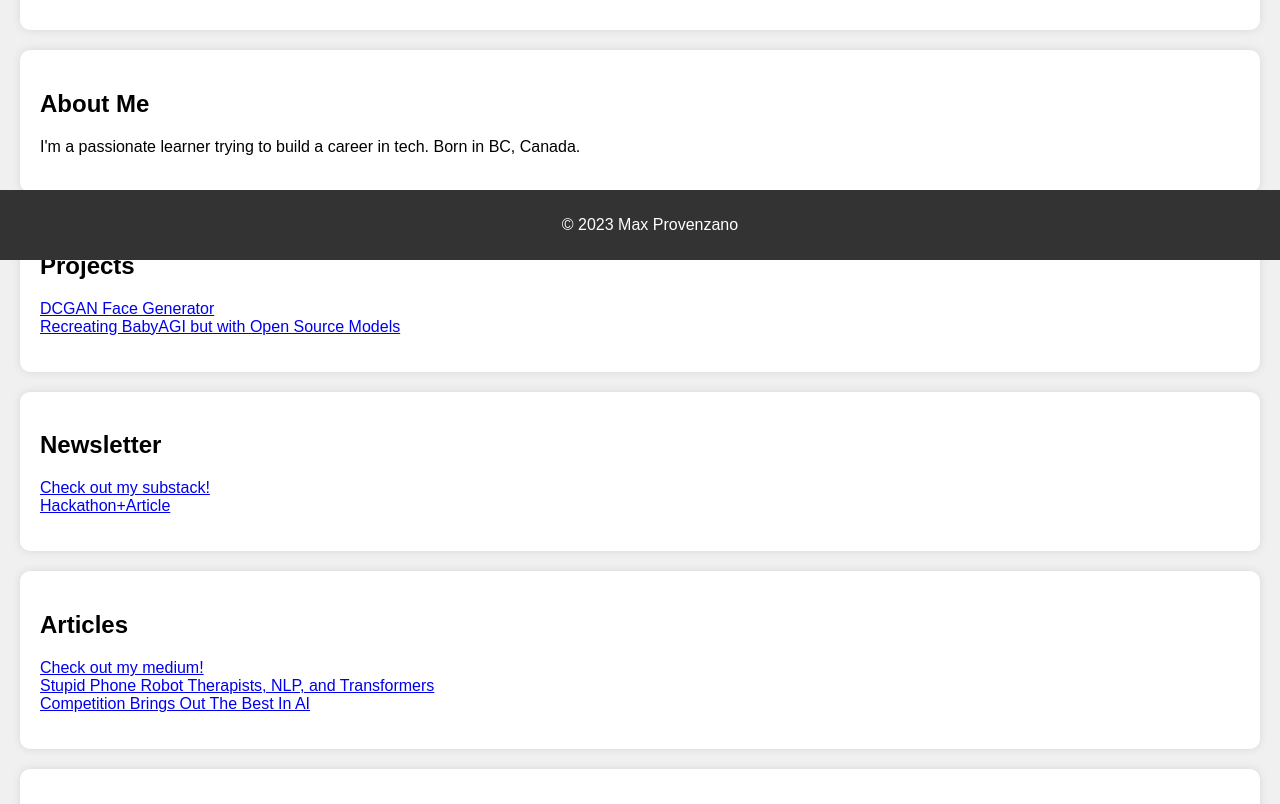
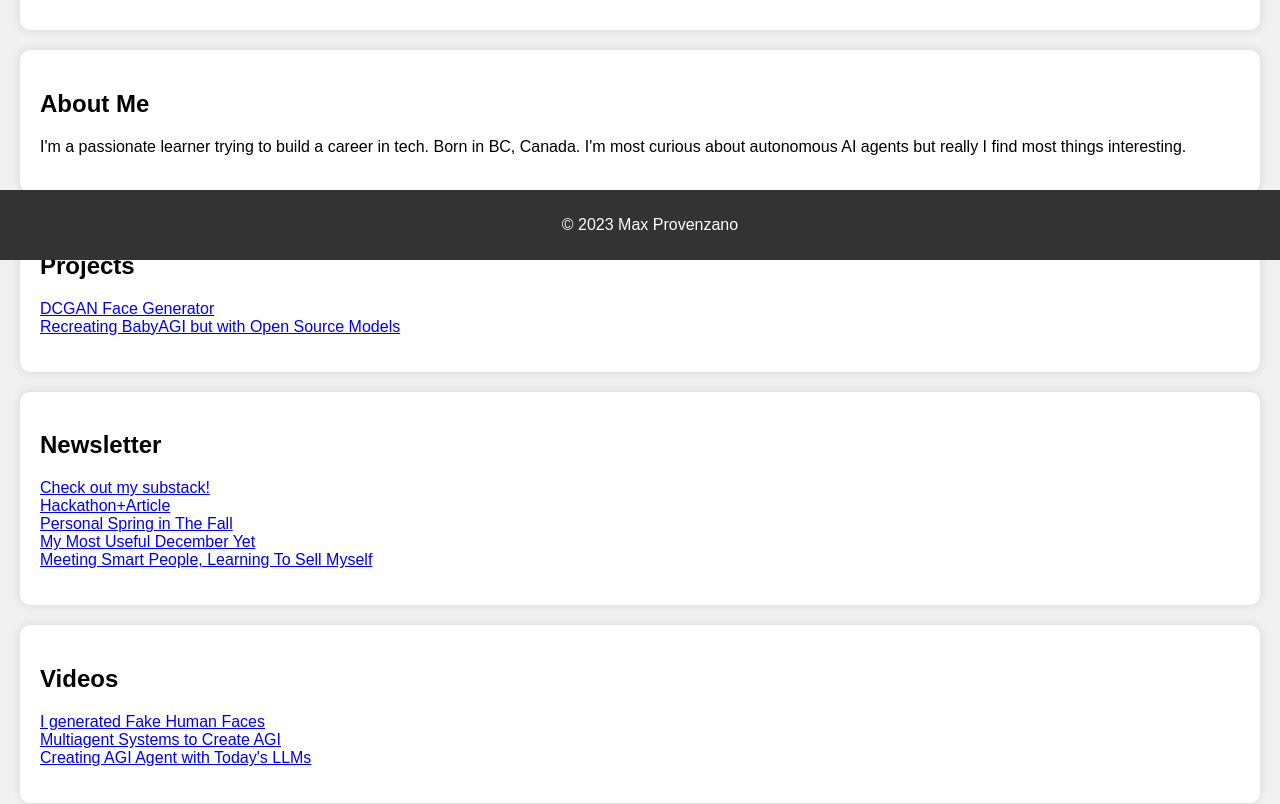
Before and after one commit to MxxPrxx1/MxxPrxx1.github.io, a plain HTML site: page index.html in a window 1280 px wide. Shown: the part 540-1344 px from the top of the page. Drawn offline with Linux system fonts and the light colour scheme.

Commit message:
Update index.html

```diff
--- a/index.html
+++ b/index.html
@@ -1,6 +1,3 @@
-
-
-
 <!DOCTYPE html>
 <html lang="en">
 <head>
@@ -96,7 +93,7 @@
     <li><a href="#about-me">About Me</a></li>
     <li><a href="#projects">Projects</a></li>
     <li><a href="#newsletter">Newsletter</a></li>
-    <li><a href="#articles">Articles</a></li>
+    <li><a href="#videos">Videos</a></li> <!-- Added Videos Tab -->
     <li><a href="#contact">Contact</a></li>
   </ul>
 </nav>
@@ -111,28 +108,37 @@
 
 <section id="about-me">
   <h2>About Me</h2>
-  <p>I'm a passionate learner trying to build a career in tech. Born in BC, Canada. </p>
+  <p>I'm a passionate learner trying to build a career in tech. Born in BC, Canada. I'm most curious about autonomous AI agents but really I find most things interesting. </p>
 </section>
 
 <section id="projects">
   <h2>Projects</h2>
-  <p><a href = GANproj.html>DCGAN Face Generator</a><br><a href=BabyAGI-recreate.html>Recreating BabyAGI but with Open Source Models</a></p>
+  <p><a href="GANproj.html">DCGAN Face Generator</a><br><a href="BabyAGI-recreate.html">Recreating BabyAGI but with Open Source Models</a></p>
 </section>
 
 <section id="newsletter">
   <h2>Newsletter</h2>
-  <p><a href = "https://substack.com/@maxprovenzano?utm_source=user-menu"> Check out my substack!</a><br><a href = "https://maxprovenzano.substack.com/p/november-almost-here?utm_source=profile&utm_medium=reader2"> Hackathon+Article</a></p>
+  <p>
+    <a href="https://substack.com/@maxprovenzano?utm_source=user-menu">Check out my substack!</a><br>
+    <a href="https://maxprovenzano.substack.com/p/november-almost-here?utm_source=profile&utm_medium=reader2">Hackathon+Article</a><br>
+    <a href="https://maxprovenzano.substack.com/p/personal-spring-in-fall?utm_source=profile&utm_medium=reader2">Personal Spring in The Fall</a><br>
+    <a href="https://maxprovenzano.substack.com/p/my-most-useful-december-yet">My Most Useful December Yet</a><br>
+    <a href="https://maxprovenzano.substack.com/p/meeting-smart-people-and-selling">Meeting Smart People, Learning To Sell Myself</a>
+  </p>
 </section>
 
-<section id="articles">
-  <h2>Articles</h2>
-  <p><a href = "https://medium.com/@mxxprxx1">Check out my medium!</a><br> <a href ="https://medium.com/ai-in-plain-english/stupid-phone-robot-therapists-nlp-and-transformers-c35642c6910e?source=user_profile---------0----------------------------">Stupid Phone Robot Therapists, NLP, and Transformers</a><br> <a href = "https://medium.com/@mxxprxx1/competition-brings-out-the-best-in-ai-406e64dac759">Competition Brings Out The Best In AI </a></p>
-
+<section id="videos">
+  <h2>Videos</h2>
+  <p>
+    <a href="https://www.youtube.com/watch?v=UCJ-gE-paDw">I generated Fake Human Faces</a><br>
+    <a href="https://www.youtube.com/watch?v=Iuq2zIPGR4k">Multiagent Systems to Create AGI</a><br>
+    <a href="https://www.youtube.com/watch?v=PTS7CPd_i4U">Creating AGI Agent with Today's LLMs</a>
+  </p>
 </section>
 
 <section id="contact">
   <h2>Contact</h2>
-  <p>mxxprxx1@protonmail.com<br> <a href = "https://www.linkedin.com/in/max-provenzano-91982a290/">Linkedin</a><br><a href = "https://twitter.com/Max_Provenzano7"> Twitter</a></p>
+  <p>mxxprxx1@protonmail.com<br> <a href="https://www.linkedin.com/in/max-provenzano-91982a290/">Linkedin</a><br><a href="https://twitter.com/Max_Provenzano7"> Twitter</a></p>
 </section>
 
 <footer>
```
